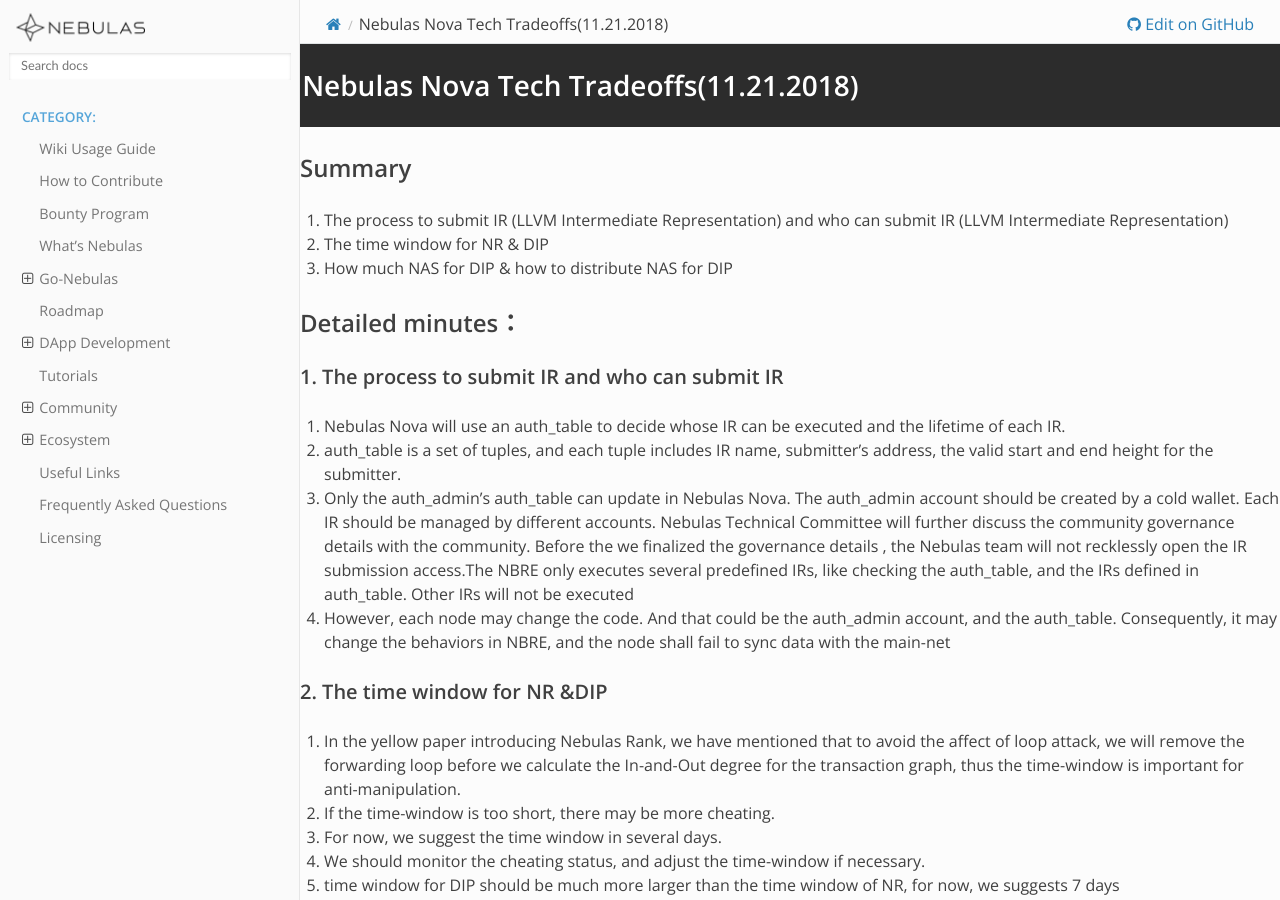
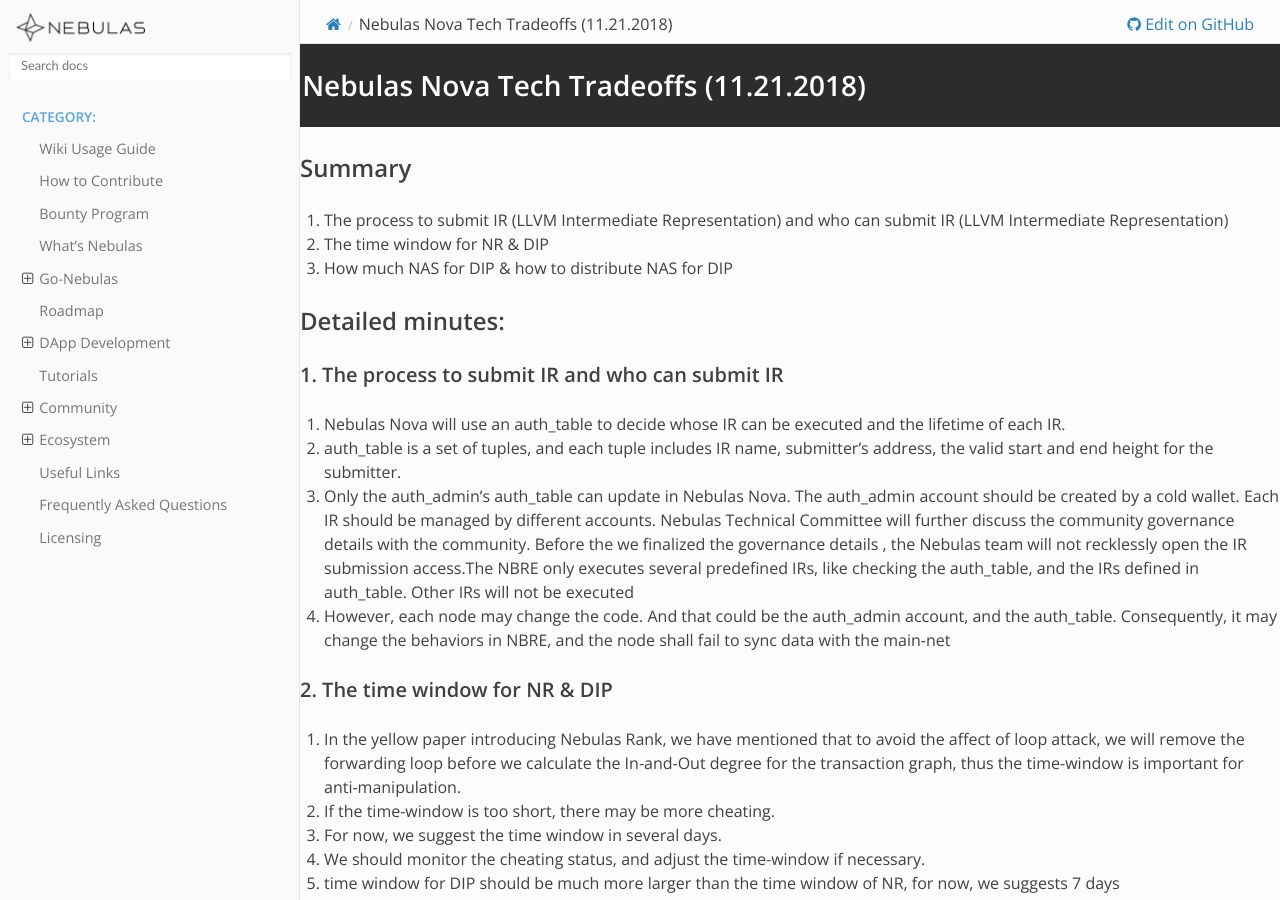
Before and after one commit to nebulasio/nebdocs, a Sphinx documentation site: the page built from docs/go-nebulas/nebulas-technical-committee/meeting-mins/meeting-mins-1.md, in a window 1280 px wide and 900 px high. Built offline with Sphinx 7.4.7 and the Read the Docs theme 2.0.0, drawn with Linux system fonts in a browser that asks for light colours.

Commit message:
fix non utf8 chars

```diff
--- a/docs/go-nebulas/nebulas-technical-committee/meeting-mins/meeting-mins-1.md
+++ b/docs/go-nebulas/nebulas-technical-committee/meeting-mins/meeting-mins-1.md
@@ -1,18 +1,18 @@
-# Nebulas Nova Tech Tradeoffs(11.21.2018)
+# Nebulas Nova Tech Tradeoffs (11.21.2018)
 
 ## Summary
 1. The process to submit IR (LLVM Intermediate Representation) and who can submit IR  (LLVM Intermediate Representation)
 2. The time window for NR & DIP
 3. How much NAS for DIP & how to distribute NAS for DIP
 
-## Detailed minutes：
+## Detailed minutes:
 ### 1. The process to submit IR and who can submit IR
 1. Nebulas Nova will use an auth_table to decide whose IR can be executed and the lifetime of each IR.
 2. auth_table is a set of tuples, and each tuple includes IR name, submitter’s address, the valid start and end height for the submitter.
 3. Only the auth_admin’s auth_table can update in Nebulas Nova. The auth_admin account should be created by a cold wallet. Each IR should be managed by different accounts. Nebulas Technical Committee will further discuss the community governance details with the community. Before the we finalized the governance details , the Nebulas team will not recklessly open the IR submission access.The NBRE only executes several predefined IRs, like checking the auth_table, and the IRs defined in auth_table. Other IRs will not be executed
 4. However, each node may change the code. And that could be the auth_admin account, and the auth_table. Consequently, it may change the behaviors in NBRE, and the node shall fail to sync data with the main-net
 
-### 2. The time window for NR &DIP
+### 2. The time window for NR & DIP
 1. In the yellow paper introducing Nebulas Rank, we have mentioned that to avoid the affect of loop attack, we will remove the forwarding loop before we calculate the In-and-Out degree for the transaction graph, thus the time-window is important for anti-manipulation.
 2. If the time-window is too short, there may be more cheating.
 3. For now, we suggest the time window in several days.
```
